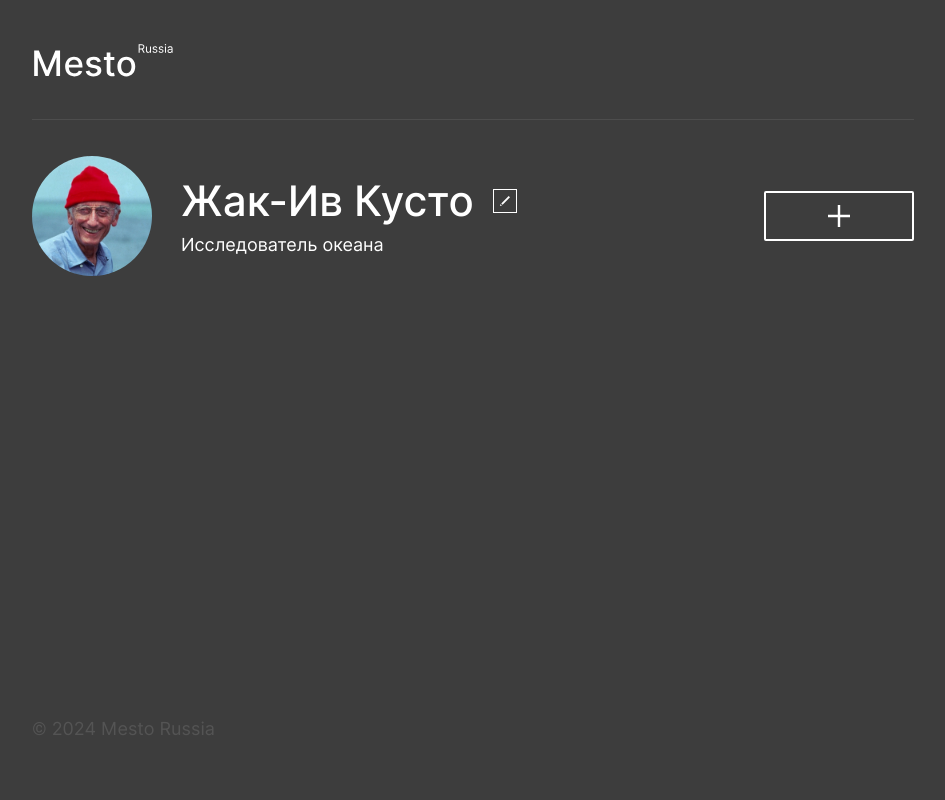
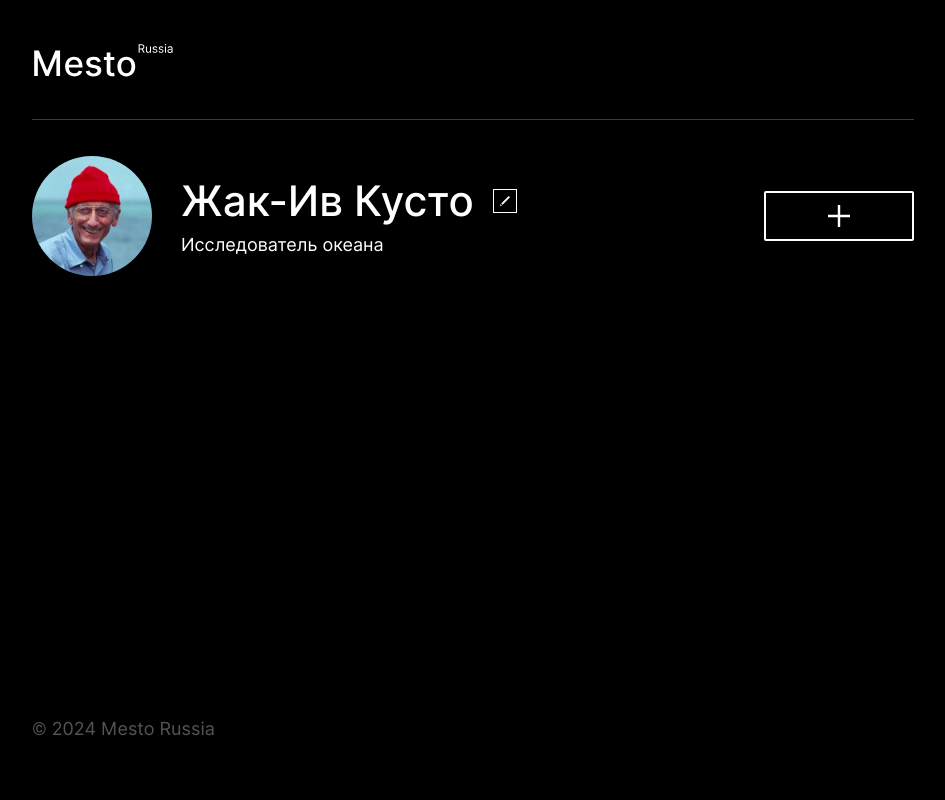
Before and after one commit to KonstantinSimusev/mesto-project-ff, a website built with webpack: page src/index.html in a window 1280 px wide. Shown: the whole page, without its empty margins (167-1112 px from the left). Built offline with nearby package versions, Linux system fonts and the light colour scheme.

Commit message:
deploy_003: example

```diff
--- a/src/blocks/page/__content/page__content.css
+++ b/src/blocks/page/__content/page__content.css
@@ -1,5 +1,5 @@
 .page__content {
-  background-color: rgb(61, 61, 61);
+  background-color: black;
   min-height: 100vh;
   -webkit-font-smoothing: antialiased;
   -moz-osx-font-smoothing: grayscale;
```
Also changed, not shown: dist/main.css.
